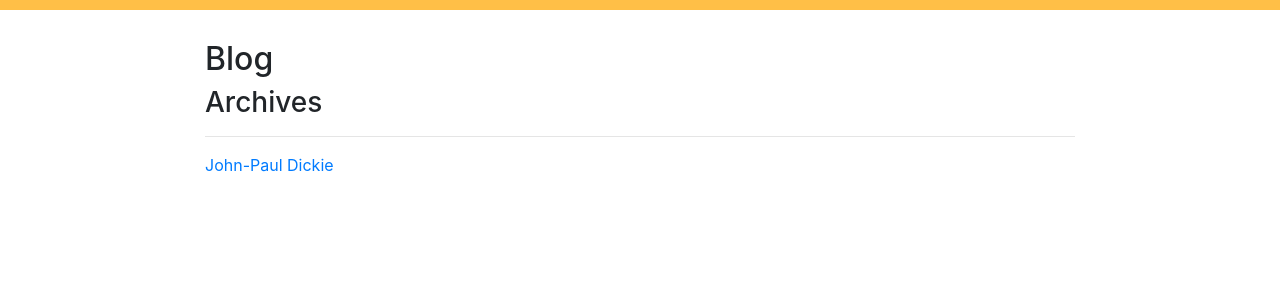
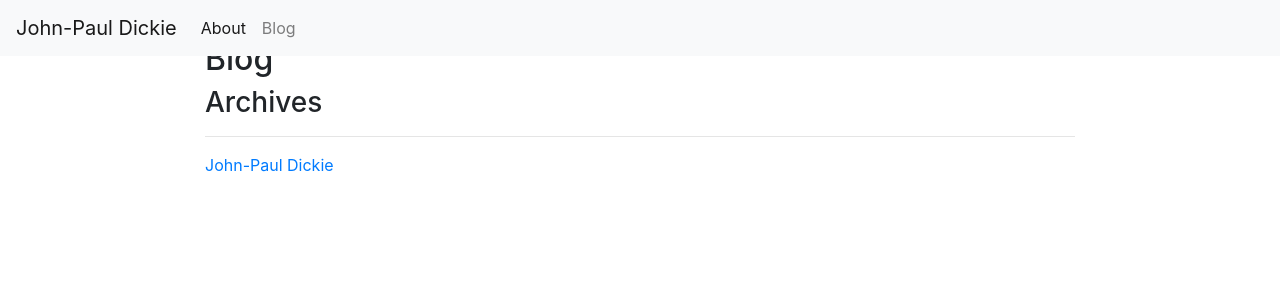
Before and after one commit to johnpauldickie/johnpauldickie.github.io, a Jekyll site: the page built from blog/index.html, in a window 1280 px wide. Shown: the top 300 px of the page. Built offline with Jekyll 4.4.1, drawn with Linux system fonts in a browser that asks for light colours.

Commit message:
Adding fixed navbar

```diff
--- a/_layouts/page.html
+++ b/_layouts/page.html
@@ -16,6 +16,23 @@
 
      </head>
   <body>
+    <nav class="navbar navbar-expand-lg fixed-top navbar-light bg-light">
+  <a class="navbar-brand" href="#">John-Paul Dickie</a>
+  <button class="navbar-toggler" type="button" data-toggle="collapse" data-target="#navbarSupportedContent" aria-controls="navbarSupportedContent" aria-expanded="false" aria-label="Toggle navigation">
+    <span class="navbar-toggler-icon"></span>
+  </button>
+
+  <div class="collapse navbar-collapse" id="navbarSupportedContent">
+    <ul class="navbar-nav mr-auto">
+      <li class="nav-item active">
+        <a class="nav-link" href="/">About</a>
+      </li>
+      <li class="nav-item">
+        <a class="nav-link" href="/blog">Blog</a>
+      </li>
+  </div>
+</nav>
+
    <div class="row">
 	<div class="col maxwidth">
 
```
